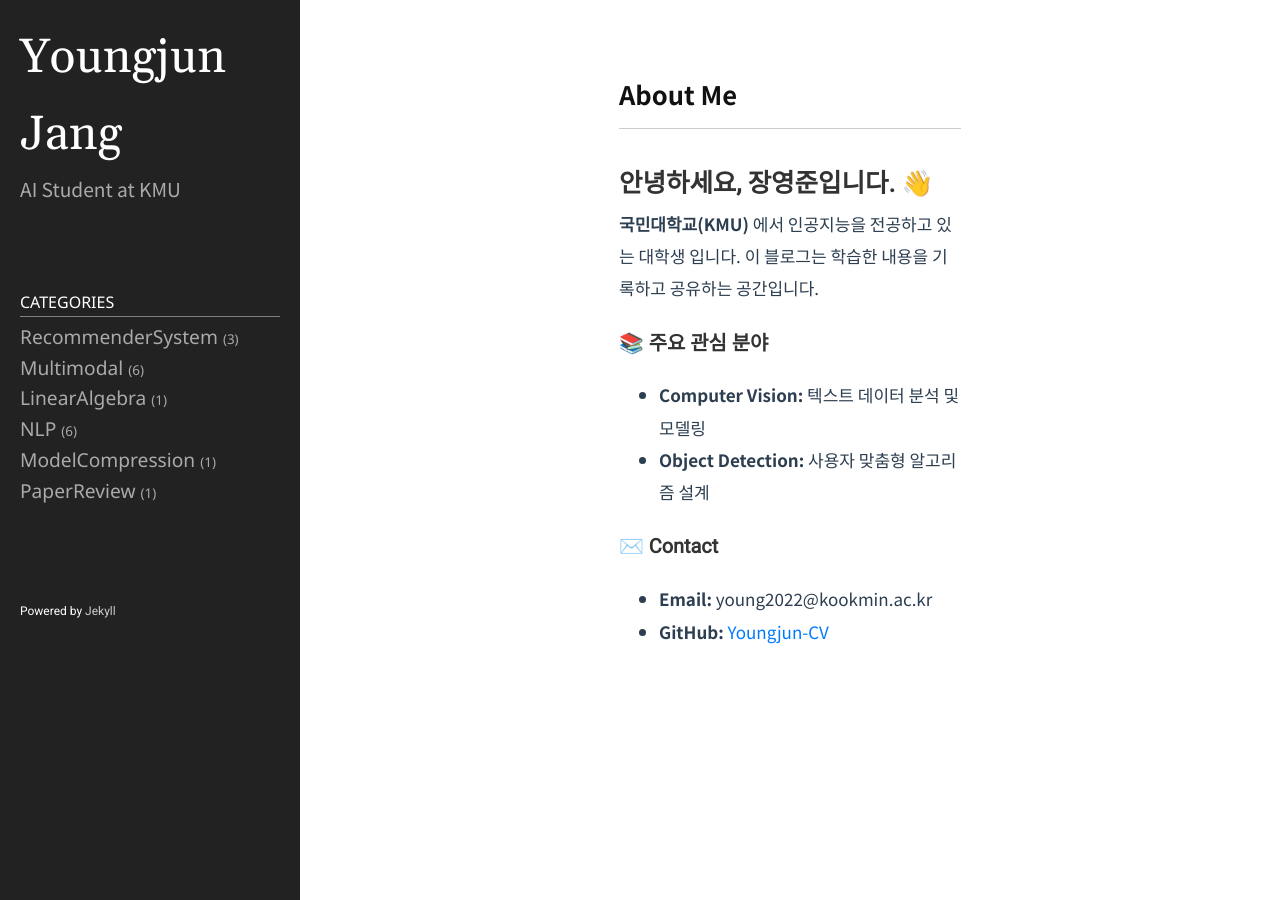
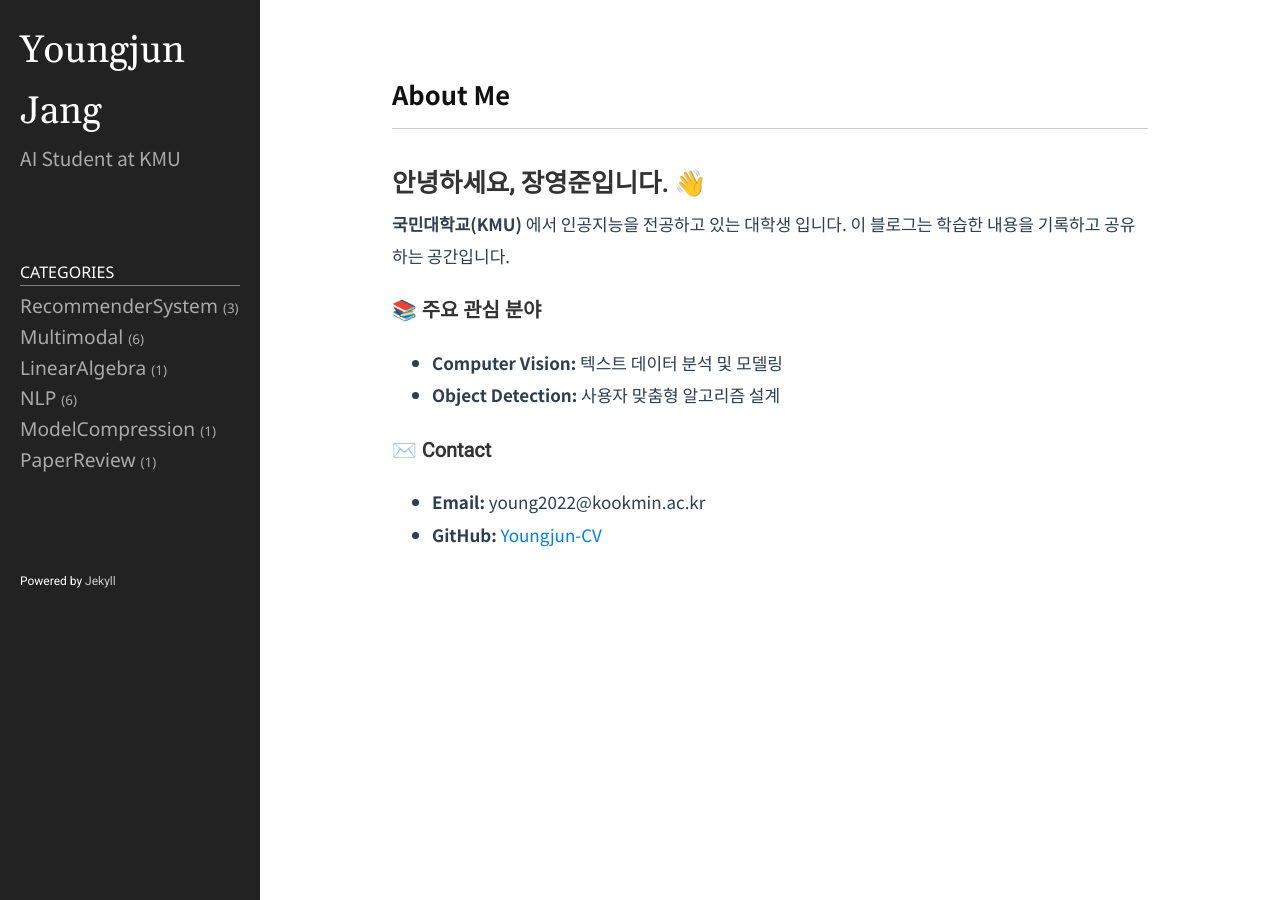
Before and after one commit to Youngjun-CV/Youngjun-CV.github.io, a Jekyll site: the page built from index.md, in a window 1280 px wide. Built offline with Jekyll 4.4.1, drawn with Linux system fonts in a browser that asks for light colours.

Commit message:
Update style.css

```diff
--- a/public/css/style.css
+++ b/public/css/style.css
@@ -90,14 +90,16 @@ code {
 .content {
 	/*margin-left: 180px;*/
 	flex: 1 1 auto;
-	padding: 20px 300px;
+    padding: 20px 80px;
+    max-width: 1000px;
+    margin: 0 auto;
 }
 
 .sidebar {
 	/*position: fixed;*/
 	display: flex;
 	flex-flow: column nowrap;
-	flex: 0 0 300px;
+	flex: 0 0 260px;
 	padding: 20px;
 	z-index: 1;
 	background-color: #222;
@@ -114,7 +116,7 @@ code {
 }
 
 .sidebar-brand > a {
-	font-size: 300%;
+	font-size: 240%;
 	font-family: 'Gelasio';
 	color: #fff;
 }
```
